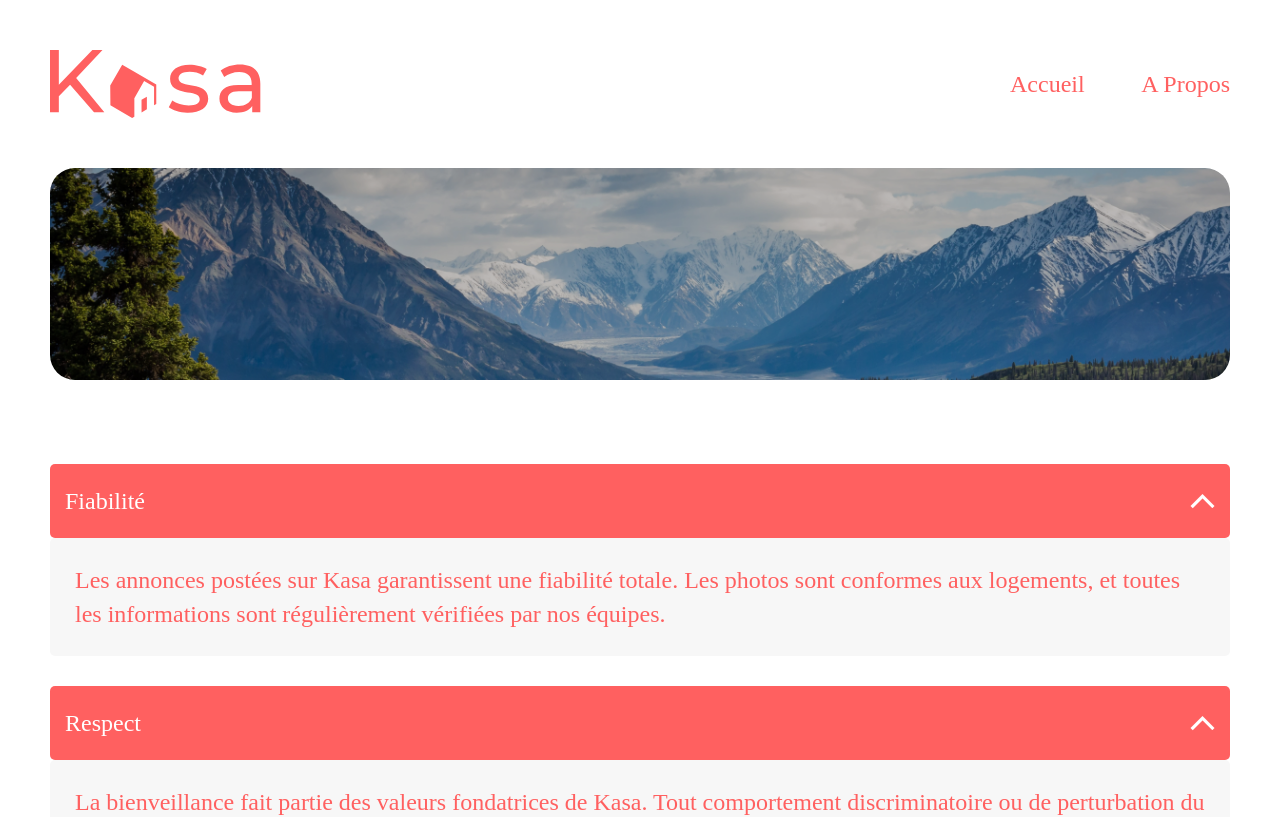
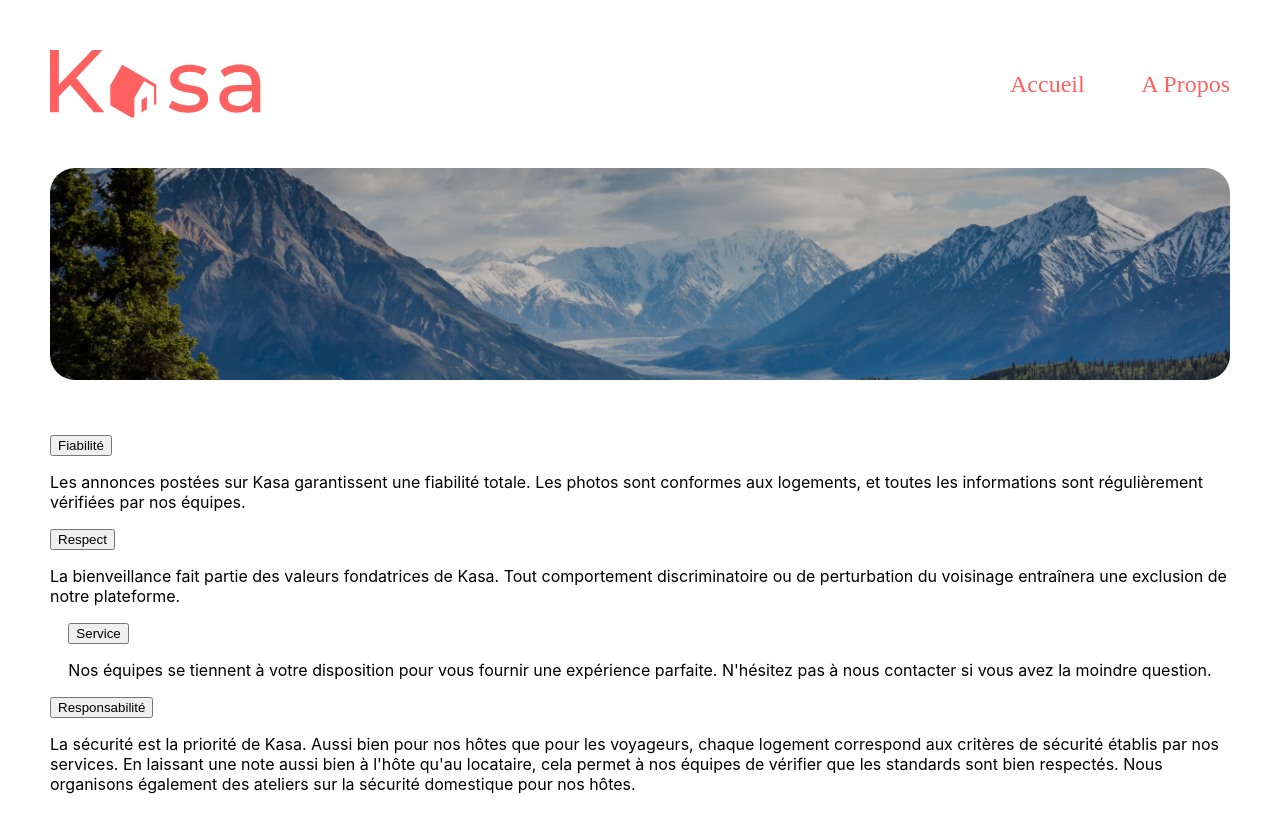
Before and after one commit to yusef-boulam/Creez_une_application_web_de_location_immobiliere_avec_REACT, a React (Create React App) app: page /APropos in a window 1280 px wide. Shown: the top 817 px of the page. Built offline with nearby package versions, Linux system fonts and the light colour scheme.

Commit message:
simplification du composant dropdown (partie focntionelle

```diff
--- a/src/Pages/APropos.jsx
+++ b/src/Pages/APropos.jsx
@@ -8,12 +8,12 @@
 export default function APropos() {
   //state
 
-  const [arrayDropdown, setArrayDropdown] = useState([
-    { id: 1, title: "Fiabilité", Open: false, description: "Les annonces postées sur Kasa garantissent une fiabilité totale. Les photos sont conformes aux logements, et toutes les informations sont régulièrement vérifiées  par nos équipes." },
-    { id: 2, title: "Respect", Open: false, description: "La bienveillance fait partie des valeurs fondatrices de Kasa. Tout comportement discriminatoire ou de perturbation du voisinage entraînera une exclusion de notre plateforme."},
-    { id: 3, title: "Service", Open: false, description: "Nos équipes se tiennent à votre disposition pour vous fournir une expérience parfaite. N'hésitez pas à nous contacter si vous avez la moindre question." },
-    { id: 4, title: "Responsabilité", Open: false, description: "La sécurité est la priorité de Kasa. Aussi bien pour nos hôtes que pour les voyageurs, chaque logement correspond aux critères de sécurité établis par nos services. En laissant une note aussi bien à l'hôte qu'au locataire, cela permet à nos équipes de vérifier que les standards sont bien respectés. Nous organisons également des ateliers sur la sécurité domestique pour nos hôtes." },
-  ]);
+  const arrayDropdown =[
+    { id: 1, title: "Fiabilité", description: "Les annonces postées sur Kasa garantissent une fiabilité totale. Les photos sont conformes aux logements, et toutes les informations sont régulièrement vérifiées  par nos équipes." },
+    { id: 2, title: "Respect", description: "La bienveillance fait partie des valeurs fondatrices de Kasa. Tout comportement discriminatoire ou de perturbation du voisinage entraînera une exclusion de notre plateforme."},
+    { id: 3, title: "Service", description: "Nos équipes se tiennent à votre disposition pour vous fournir une expérience parfaite. N'hésitez pas à nous contacter si vous avez la moindre question." },
+    { id: 4, title: "Responsabilité", description: "La sécurité est la priorité de Kasa. Aussi bien pour nos hôtes que pour les voyageurs, chaque logement correspond aux critères de sécurité établis par nos services. En laissant une note aussi bien à l'hôte qu'au locataire, cela permet à nos équipes de vérifier que les standards sont bien respectés. Nous organisons également des ateliers sur la sécurité domestique pour nos hôtes." },
+  ];
 
   // affichage
 
@@ -28,7 +28,7 @@
         />
       </header>
       {arrayDropdown.map((dropdown) => (
-        <Dropdown key={dropdown.id} texte={dropdown.title} arrayDropdown={arrayDropdown} setArrayDropdown= {setArrayDropdown} id ={dropdown.id}/>
+        <Dropdown key={dropdown.id} title ={dropdown.title} description={dropdown.description}/>
       ))}
       <Footer />
     </div>
--- a/src/Pages/FicheLogement.jsx
+++ b/src/Pages/FicheLogement.jsx
@@ -8,8 +8,12 @@
 import Dropdown from "../components/Dropdown";
 import Tag from "../components/Tag";
 import Stars from "../components/Stars";
+import arrowBack from "../assets/ficheLogement/arrowBack.png";
+import arrowForward from "../assets/ficheLogement/arrowForward.png";
+// import { Link } from 'react-router-dom'
 
 export default function FicheLogement() {
+
   // on recupere l'id du logement
   const Id = () => {
     const { id } = useParams();
@@ -22,6 +26,12 @@
   const [datas] = useState(Data);
   // on recupere l'objet correspondant à notre logement dans data
   const data = datas.find((data) => id === data.id);
+
+  console.log(data)
+
+  // if(data===undefined){
+  //   <Link to="/*" className=''></Link>
+  // }
 
   const [arrayDropdown, setArrayDropdown] = useState([
     { id: 3, title: "Description", Open: false, description: "" },
@@ -43,7 +53,6 @@
     </ul>,
   ];
 
-  console.log(data.tags);
   //AFFICHAGE
   return (
     <div className="page-ficheLogement">
@@ -51,11 +60,21 @@
         <Banner />
 
         <div className="containerFicheLogement">
-          <img
-            className="imgLogement"
-            src={data.cover}
-            alt="interieure du logement"
-          />
+          <div className="carrousel">
+            <img
+              className="imgLogement"
+              src={data.cover}
+              alt="interieure du logement"
+            />
+
+            <img className="arrow_back" src={arrowBack} alt="arrow back" />
+
+            <img
+              className="arrow_forward"
+              src={arrowForward}
+              alt="arrow forward"
+            />
+          </div>
           <div className="containerTitrePhotoUser">
             <div>
               <h1>{data.title}</h1>
@@ -77,7 +96,7 @@
         </div>
 
         <div className="container-stars">
-          <Stars rating = {data.rating} />
+          <Stars rating={data.rating} />
         </div>
       </div>
 
--- a/src/components/Dropdown.jsx
+++ b/src/components/Dropdown.jsx
@@ -1,61 +1,35 @@
 import "../styles/Dropdown.css";
-import React from "react";
-import Vector from "../assets/Apropos/Vector.png";
+import React, { useState } from "react";
 
-function Dropdown({texte, arrayDropdown, setArrayDropdown, id}) {
 
-  const openClose = (id) => {
+function Dropdown({title, description}) {
 
- // copie du state
- const arrayDropdownModify = [...arrayDropdown]
+    //CREATION DU STATE
+    const [isOpen, setIsOpen] = useState(true)
 
- // manipule la copie du state
-   const dropdownClic = arrayDropdownModify.find(dropdown => id === dropdown.id)
-     if(dropdownClic.Open === true) {
-      arrayDropdownModify.find(dropdown => id === dropdown.id).Open = false
+    function handleClick(event){
+        event.preventDefault()
+              //CODE a ecrire pour changer l'etat de isOpen
+              let CopyisOpen = true
+             isOpen ? CopyisOpen = false : CopyisOpen = true
+             setIsOpen(CopyisOpen)
 
-  } else if (dropdownClic.Open === false){
-    arrayDropdownModify.find(dropdown => id === dropdown.id).Open = true
-   }
+             console.log(CopyisOpen)
 
-     // modifie le state
-   setArrayDropdown(arrayDropdownModify)
 
-  }
 
-  // AFFICHAGE
-  const dropdownClic = arrayDropdown.find(dropdown => id === dropdown.id)
 
-if (dropdownClic.Open === true){
-// si descrpitif ferme
-  return (
-    <div className="container-Dropdown">
-        <h2>{`${texte}`}</h2>
-      <img
-        onClick={()=> openClose(id)}
-        src={Vector}
-        alt="fleche fermeture descriptifs"
-      />
+    }
+
+    //AFFICHAGE
+return (
+    <div>
+        <button onClick={handleClick}>{title}</button>
+        {isOpen && (<p>{description}</p>)}
     </div>
-  );
+)
+
+
 }
 
-else {
-  // si descrpitif ouvert
-  return (
-    <div>
-    <div className="container-Dropdown">
-        <h2>{`${texte}`}</h2>
-      <img className="img-close"
-        onClick={()=> openClose(id)}
-        src={Vector}
-        alt="fleche ouverture descriptifs"
-      />
-    </div>
-    <div className="descriptif"> {dropdownClic.description}</div>
-    </div>
-  );
-
-}
-}
 export default Dropdown;
--- a/src/styles/FicheLogement.css
+++ b/src/styles/FicheLogement.css
@@ -25,7 +25,6 @@
 height: 48vh;
 border-radius: 25px;
 object-fit: cover;
-margin-top: 30px;
 }
 
 .containerFicheLogement h1{
@@ -82,3 +81,26 @@
     padding-left: 0px;
     margin: 0;
 }
+
+.carrousel{
+    position:relative;
+    display: flex;
+    align-items: center;
+    margin-top: 30px;
+}
+
+.arrow_forward{
+    position: absolute;
+    right: 0;
+    margin-right: 20px;
+    height: 60px;
+}
+
+
+
+.arrow_back{
+    position: absolute;
+    left: 0;
+    height: 60px;
+    margin-left: 20px;
+}
```
Also changed, not shown: src/components/DropdownOLD.jsx (added, +61 -0 lines), src/assets/ficheLogement/arrowBack.png (added), src/assets/ficheLogement/arrowForward.png (added).
